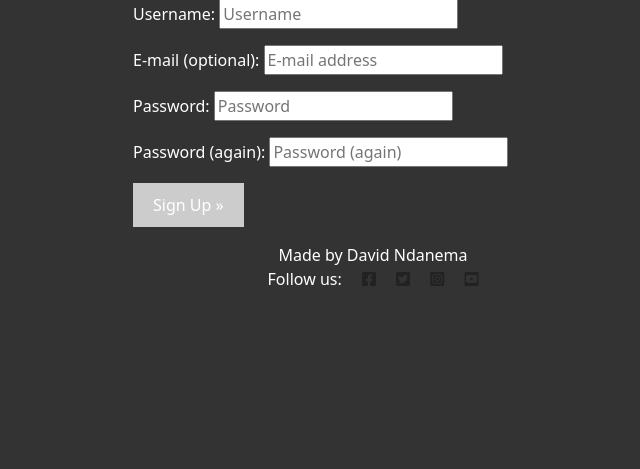
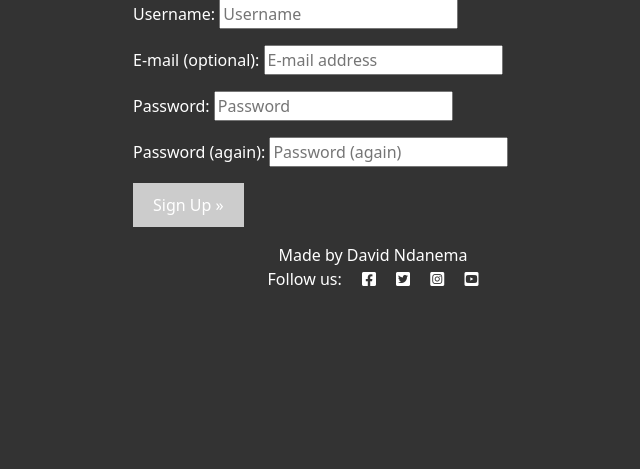
Before and after one commit to Ndanema98/Assessing_Anime, a Django app: page /accounts/signup/ in a window 1280 px wide. Shown: the part 193-662 px from the top of the page, without its empty margins (267-907 px from the left). Run offline with Django 3.2, Linux system fonts and the light colour scheme; some libraries are stand-ins or nearby versions.

Commit message:
Fix: change social network item colour to white

```diff
--- a/assessing_anime/settings.py
+++ b/assessing_anime/settings.py
@@ -30,7 +30,7 @@ TEMPLATES_DIR = os.path.join(BASE_DIR, 'templates')
 SECRET_KEY = os.environ.get('SECRET_KEY')
 
 # SECURITY WARNING: don't run with debug turned on in production!
-DEBUG = False
+DEBUG = True
 
 X_FRAME_OPTIONS = 'SAMEORIGIN'
 
--- a/templates/base.html
+++ b/templates/base.html
@@ -78,10 +78,10 @@
     <footer class="footer mt-auto py-3 dark-bg">
         <p class="m-0 text-center">Made by David Ndanema</p>
         <p class="m-0 text-center">Follow us:
-            <a href="https://facebook.com" target="_blank" rel="noopener" aria-label="Visit the Facebook page in a new tab."><i class="fab fa-facebook-square ms-3"></i></a>
-            <a href="https://twitter.com" target="_blank" rel="noopener" aria-label="Visit the Twitter page in a new tab."><i class="fab fa-twitter-square ms-3"></i></a>
-            <a href="https://instagram.com" target="_blank" rel="noopener" aria-label="Visit the Instagram page in a new tab."><i class="fab fa-instagram-square ms-3"></i></a>
-            <a href="https://youtube.com" target="_blank" rel="noopener" aria-label="Visit the Youtube page in a new tab."><i class="fab fa-youtube-square ms-3"></i></a>
+            <a href="https://facebook.com" class="a" target="_blank" rel="noopener" aria-label="Visit the Facebook page in a new tab."><i class="fab fa-facebook-square ms-3"></i></a>
+            <a href="https://twitter.com" class="a" target="_blank" rel="noopener" aria-label="Visit the Twitter page in a new tab."><i class="fab fa-twitter-square ms-3"></i></a>
+            <a href="https://instagram.com" class="a" target="_blank" rel="noopener" aria-label="Visit the Instagram page in a new tab."><i class="fab fa-instagram-square ms-3"></i></a>
+            <a href="https://youtube.com" class="a" target="_blank" rel="noopener" aria-label="Visit the Youtube page in a new tab."><i class="fab fa-youtube-square ms-3"></i></a>
     </footer>
     <script>
         setTimeout(function () {
```
